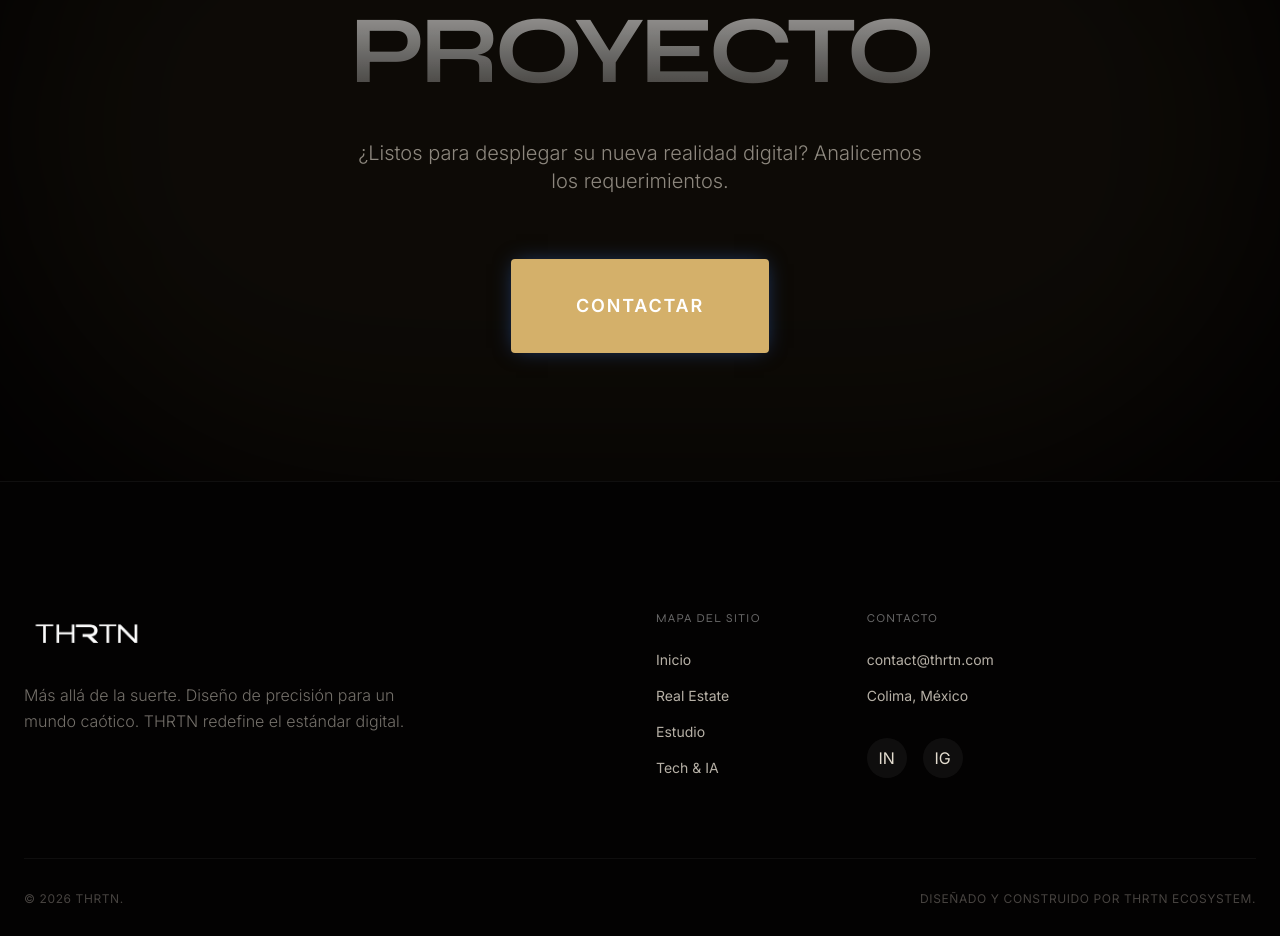
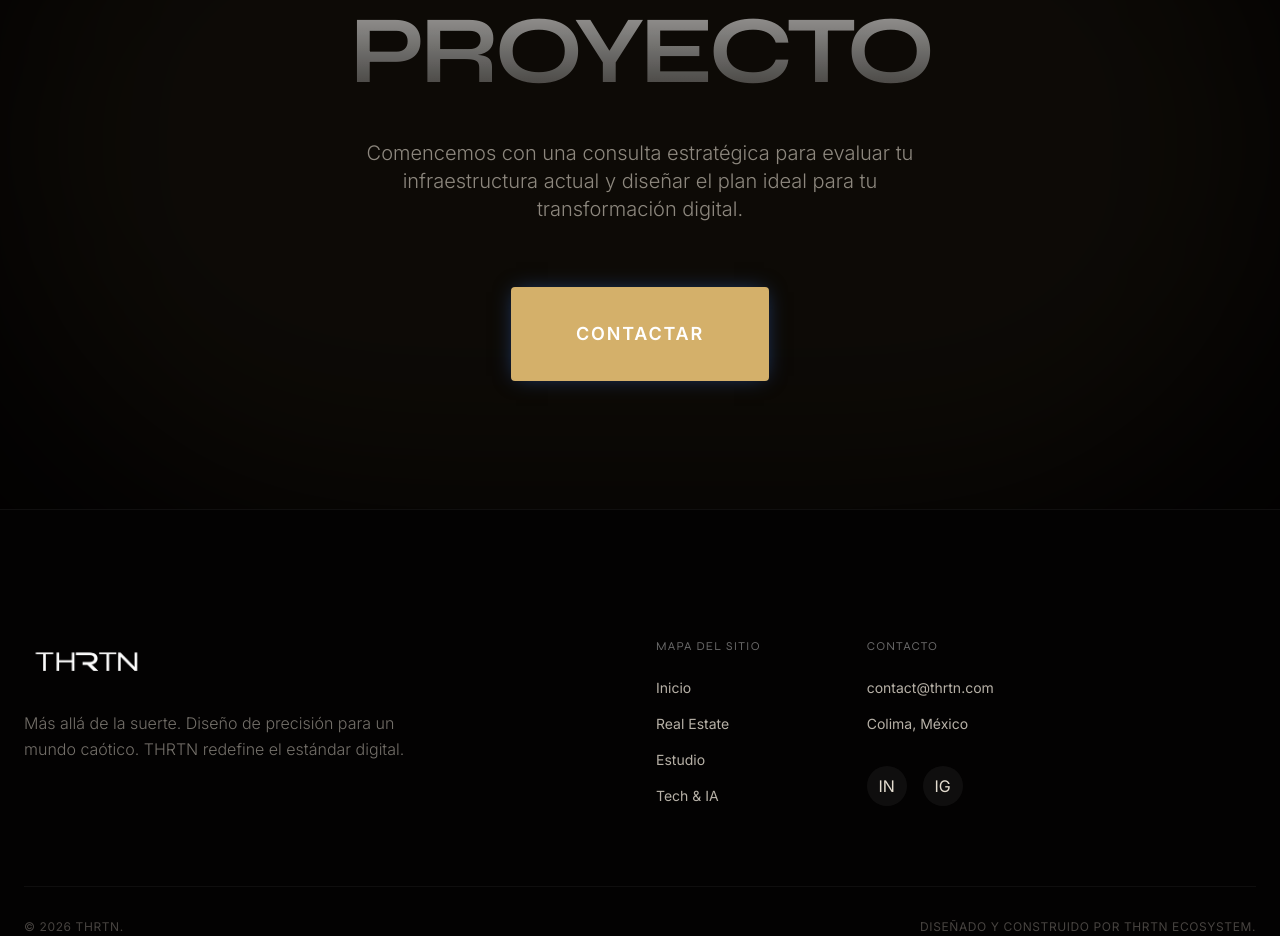
Before and after one commit to Daniel-Banda/THRTN, a Next.js app: page / in a window 1280 px wide. Shown: the part 2580-3516 px from the top of the page. Built offline with nearby package versions, Linux system fonts and the light colour scheme.

Commit message:
content: update home cta text

```diff
--- a/src/app/page.tsx
+++ b/src/app/page.tsx
@@ -145,7 +145,7 @@ export default function Home() {
             INICIAR<br />PROYECTO
           </h2>
           <p className="text-xl text-foreground/60 mb-16 max-w-xl mx-auto font-light">
-            ¿Listos para desplegar su nueva realidad digital? Analicemos los requerimientos.
+            Comencemos con una consulta estratégica para evaluar tu infraestructura actual y diseñar el plan ideal para tu transformación digital.
           </p>
           <Button size="lg" glow className="px-16 py-8 text-lg">
             Contactar
```
